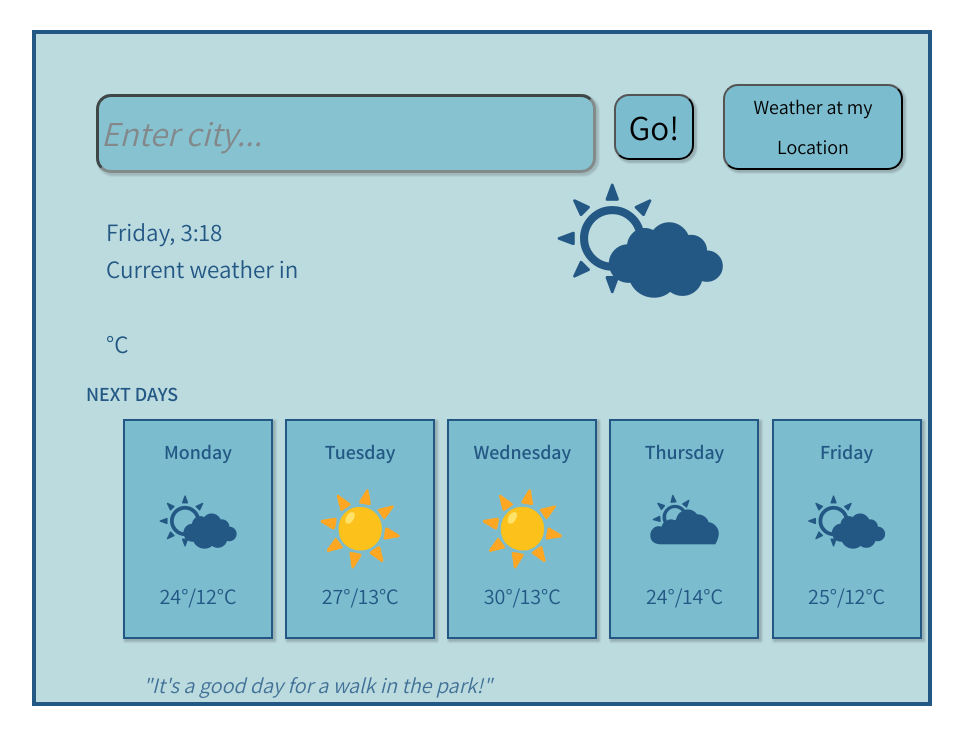
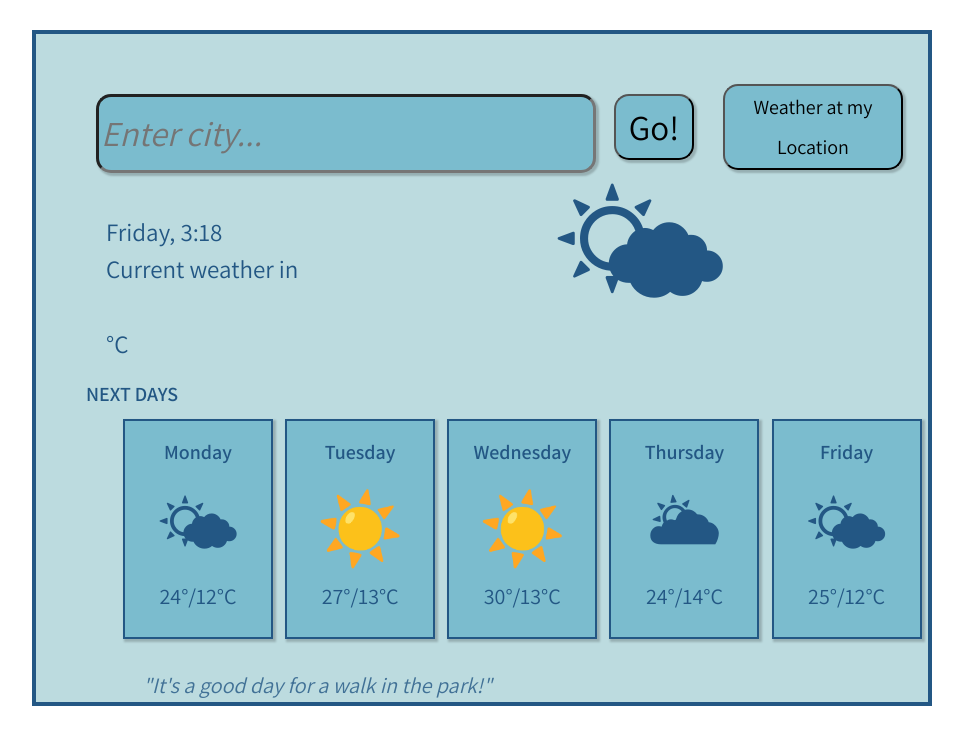
Before and after one commit to christinasei/Weather-App, a website built with Parcel: page index.html in a window 1280 px wide. Shown: the whole page, without its empty margins (50-1013 px from the left). Built offline with nearby package versions, Linux system fonts and the light colour scheme; no server answers.

Commit message:
fixed buttons

```diff
--- a/src/styles.css
+++ b/src/styles.css
@@ -21,13 +21,11 @@ body {
   font-style: italic;
   margin-bottom: 0;
   background: #7bbcce;
-  opacity: 80%;
   transition: all 200ms ease-in-out;
   box-shadow: 2px 2px 2px 1px rgba(0, 0, 0, 0.2);
 }
 .searchCity:hover {
   cursor: pointer;
-  opacity: 100%;
 }
 .button {
   background: #7bbcce;
@@ -54,7 +52,6 @@ body {
 }
 input:hover {
   cursor: pointer;
-  opacity: 80%;
 }
 
 .date {
```
